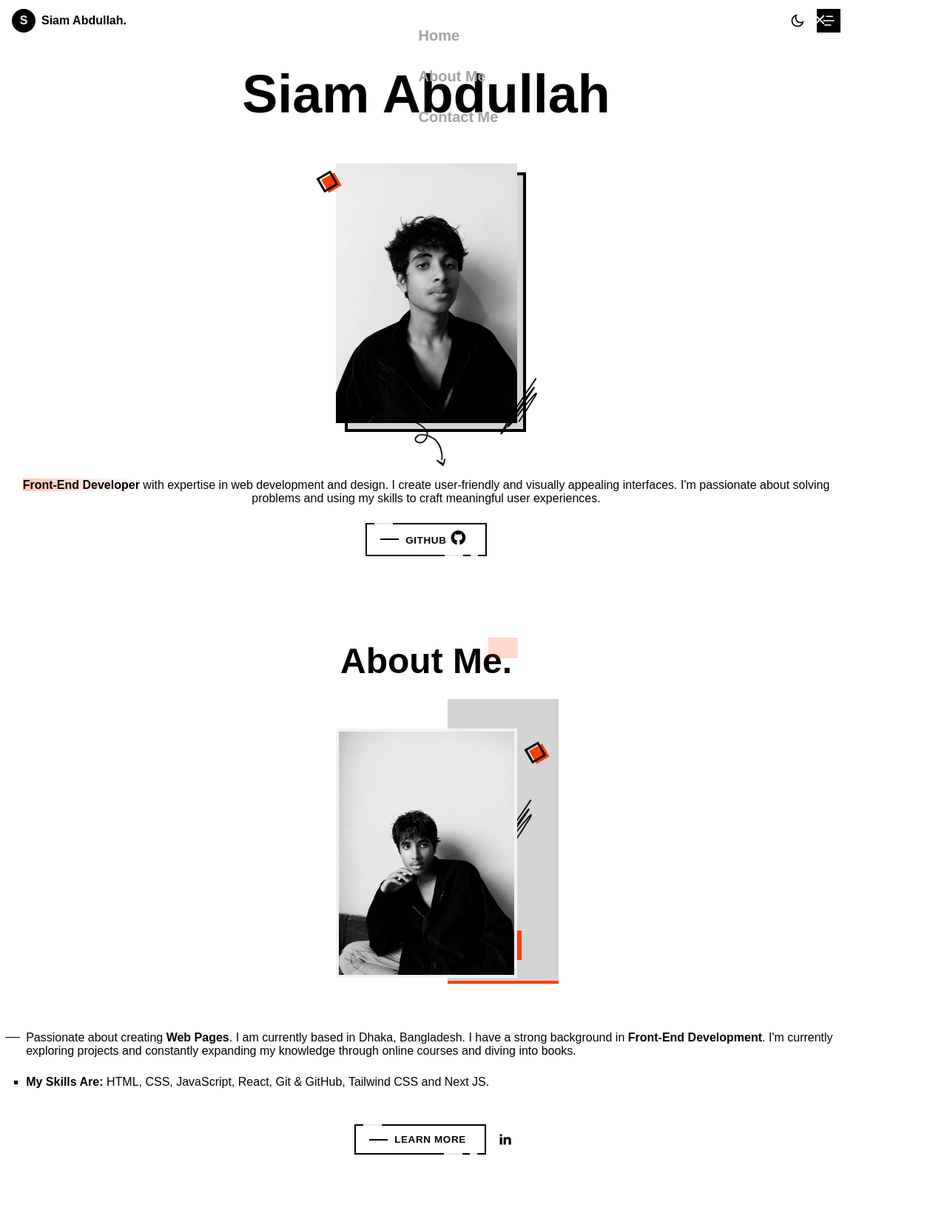
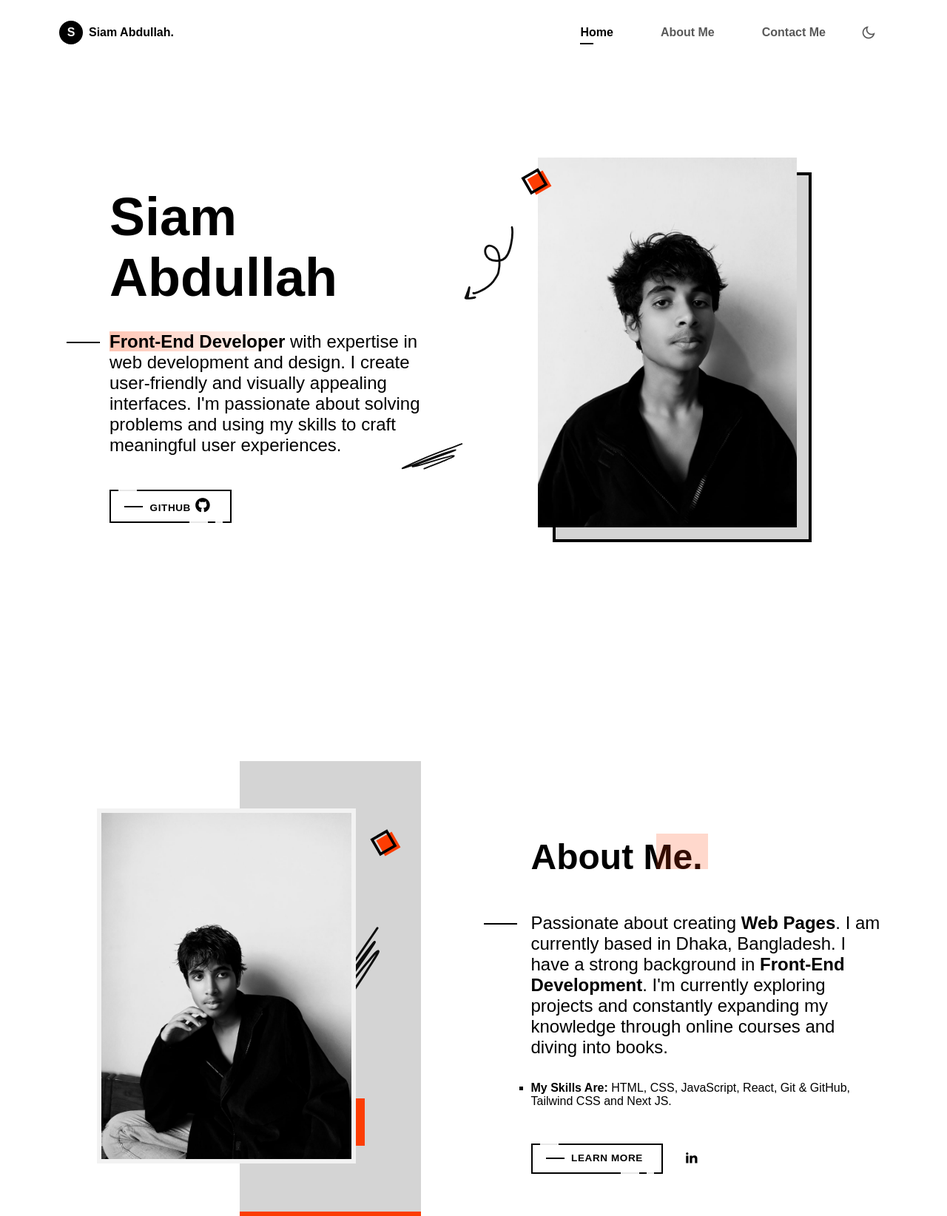
Before and after one commit to mrsiamabdullah/portfolio, a plain HTML site: page index.html in a window 1280 px wide. Shown: the top 1644 px of the page at 74% size. Drawn offline with nearby package versions, Linux system fonts and the light colour scheme; a web font is replaced by a local one.

Commit message:
responsiveness added

```diff
--- /dev/null
+++ b/CSS/global.css
@@ -0,0 +1,159 @@
+/* Global styles  */
+:root {
+  --header-height: 3.5rem;
+
+  /* Colors  */
+  /*Color mode HSL(hue, saturation, lightness)*/
+  --first-color: #fc3d03;
+  --black-color: #000000;
+  --black-color-light: #666666;
+  --white-color: #f2f2f2;
+  --title-color: #000000;
+  --text-color: #595959;
+  --text-color-light: #a3a3a3;
+  --body-color: #fff;
+  --container-color: #d4d4d4;
+
+  /* Font and typography  */
+  /*.5rem = 8px | 1rem = 16px ...*/
+  /* --------------------------------- */
+  font-family: "Bai Jamjuree", sans-serif;
+  --biggest-font-size: 2.5rem;
+  --h1-font-size: 1.75rem;
+  --h2-font-size: 1.25rem;
+  --h3-font-size: 1.125rem;
+  --normal-font-size: 0.938rem;
+  --small-font-size: 0.813rem;
+  --smaller-font-size: 0.75rem;
+
+  /* Font weight  */
+  --font-regular: 400;
+  --font-medium: 500;
+  --font-semi-bold: 600;
+  --font-bold: 700;
+
+  /* Z-indez  */
+  --z-tooltip: 10;
+  --z-fixed: 100;
+}
+
+/* Responsive typography */
+@media screen and (min-width: 1150px) {
+  :root {
+    --biggest-font-size: 4.5rem;
+    --h1-font-size: 3rem;
+    --h2-font-size: 1.5rem;
+    --h3-font-size: 1.25rem;
+    --normal-font-size: 1rem;
+    --small-font-size: 0.875rem;
+    --smaller-font-size: 0.813rem;
+  }
+}
+
+/* Base  */
+* {
+  box-sizing: border-box;
+  padding: 0;
+  margin: 0;
+}
+
+html {
+  scroll-behavior: smooth;
+}
+
+body {
+  font-family: var(--body-font);
+  font-size: var(--normal-font-size);
+  background-color: var(--body-color);
+  color: var(--text-color);
+  transition: background-color 0.4s;
+}
+
+h1,
+h2,
+h3,
+h4 {
+  color: var(--title-color);
+  font-weight: var(--font-bold);
+}
+
+ul {
+  list-style: none;
+}
+
+a {
+  text-decoration: none;
+}
+
+img {
+  display: block;
+  max-width: 100%;
+  height: auto;
+}
+
+/* Reusable CSS classes  */
+.container {
+  max-width: 1120px;
+  margin-inline: 1rem;
+}
+
+.grid {
+  display: grid;
+  gap: 1.5rem;
+}
+
+.section {
+  padding-block: 4rem 2.4rem;
+}
+
+.section__title-1,
+.section__title-2 {
+  position: relative;
+  font-size: var(--h1-font-size);
+  width: max-content;
+  margin: 0.75rem auto 2rem;
+}
+
+.section__title-1 span,
+.section__title-2 span {
+  z-index: 5;
+  position: relative;
+}
+
+.section__title-1::after,
+.section__title-2::after {
+  content: "";
+  width: 40px;
+  height: 28px;
+  background-color: #fc3d0333;
+  position: absolute;
+  top: -4px;
+  right: -8px;
+}
+
+.section__title-2::after {
+  top: initial;
+  bottom: -4px;
+}
+
+.geometric-box {
+  position: absolute;
+  width: 20px;
+  height: 20px;
+  background-color: var(--first-color);
+  rotate: -30deg;
+}
+
+.geometric-box::after {
+  content: "";
+  position: absolute;
+  width: 16px;
+  height: 16px;
+  border: 3px solid var(--black-color);
+  left: -5px;
+  top: -5px;
+}
+
+.main {
+  overflow: hidden;
+}
--- /dev/null
+++ b/CSS/responsive.css
@@ -0,0 +1,300 @@
+/* FOR SMALL DEVICES */
+@media screen and (max-width: 340px) {
+  .container {
+    margin-inline: 0.8rem;
+  }
+
+  .home__image {
+    width: 180px;
+  }
+
+  .about__image {
+    width: 180px;
+  }
+
+  .about__shadow {
+    height: 330px;
+    right: -2.5rem;
+  }
+
+  .contact__data {
+    width: 100%;
+  }
+
+  .contact__data .section__title-2 {
+    transform: translateX(0);
+  }
+}
+
+/* FOR MEDIUM DEVICES  */
+@media screen and (min-width: 576px) {
+  .home__container,
+  .about__container {
+    grid-template-columns: 350px;
+    justify-content: center;
+  }
+
+  .contact__data {
+    width: 350px;
+    padding: 4rem 1.5rem;
+    margin-inline: auto;
+  }
+
+  .contact__container {
+    grid-template-columns: 500px;
+    justify-content: center;
+  }
+
+  .contact__group {
+    grid-template-columns: repeat(1, 1fr);
+  }
+}
+
+/* FOR LARGE DEVICES  */
+@media screen and (min-width: 1150px) {
+  .container {
+    margin-inline: auto;
+  }
+
+  .section {
+    padding-block: 6rem 2rem;
+  }
+
+  .section__title-1::after,
+  .section__title-1::after {
+    width: 70px;
+    height: 48px;
+  }
+
+  .geometric-box {
+    transform: scale(1.2);
+  }
+
+  .nav {
+    height: calc(var(--header-height) + 2rem);
+    column-gap: 3rem;
+  }
+
+  .nav__close,
+  .nav__toggle,
+  .nav__title,
+  .nav__name {
+    display: none;
+  }
+
+  .nav__list {
+    flex-direction: row;
+    column-gap: 4rem;
+  }
+
+  .nav__menu {
+    margin-left: auto;
+  }
+
+  .nav__link {
+    color: var(--text-color);
+    font-size: var(--normal-font-size);
+  }
+
+  .nav__link:hover {
+    color: var(--title-color);
+  }
+
+  .nav__link::after {
+    background-color: var(--title-color);
+  }
+
+  .active-link {
+    color: var(--title-color);
+  }
+
+  .change-theme {
+    color: var(--text-color);
+  }
+
+  .change-theme:hover {
+    color: var(--title-color);
+  }
+
+  .home__container {
+    grid-template-columns: repeat(2, 460px);
+    gap: 2rem 4rem;
+    align-items: center;
+    padding-block: 5.5rem;
+  }
+
+  .home__profile {
+    grid-column: 2/3;
+    grid-row: 1/3;
+  }
+
+  .home__image {
+    width: 350px;
+  }
+
+  .home__shadow {
+    right: -1.25rem;
+    bottom: -1.25rem;
+    border: 4px solid var(--black-color);
+  }
+
+  .home__name,
+  .home__description {
+    text-align: initial;
+  }
+
+  .home__name {
+    align-self: flex-end;
+  }
+
+  .home__info {
+    margin-top: 0;
+    align-self: flex-start;
+  }
+
+  .home__description {
+    position: relative;
+    font-size: var(--h2-font-size);
+  }
+
+  .home__description::after {
+    content: "";
+    width: 45px;
+    height: 2px;
+    background-color: var(--title-color);
+    position: absolute;
+    left: 0;
+    top: 14px;
+    margin-left: -3.6rem;
+  }
+
+  .github_box {
+    display: block;
+    text-align: start;
+    margin-top: -4rem;
+  }
+
+  .home__arrow {
+    top: 4.5rem;
+    left: -8rem;
+    rotate: 70deg;
+    width: 75px;
+  }
+
+  .home__line {
+    left: -12rem;
+    bottom: 4.6rem;
+    width: 50px;
+    rotate: 35deg;
+  }
+
+  .about__container {
+    grid-template-columns: 440px 525px;
+    gap: 1rem 9rem;
+    align-items: center;
+    padding-block: 8rem;
+  }
+
+  .about__profile {
+    order: -1;
+    grid-row: 1/3;
+  }
+
+  .about__image {
+    width: 350px;
+  }
+
+  .about__img {
+    border: 6px solid var(--white-color);
+  }
+
+  .about__shadow {
+    width: 245px;
+    height: 615px;
+    top: -4rem;
+    right: -5.5rem;
+    border-bottom: 6px solid var(--first-color);
+  }
+
+  .about__profile .geometric-box {
+    left: 24rem;
+    top: 2.4rem;
+  }
+
+  .about__line {
+    width: 80px;
+    right: -2rem;
+    top: 10rem;
+  }
+
+  .about__box {
+    width: 64px;
+    height: 64px;
+    right: -0.75rem;
+  }
+
+  .about__container .section__title-1 {
+    align-self: flex-end;
+    margin-inline: 0;
+    transform: translateX(3rem);
+  }
+
+  .about__info {
+    align-self: flex-start;
+    padding-left: 3rem;
+  }
+
+  .linkedin__icon {
+    margin-left: 0.8rem;
+  }
+
+  .about__description {
+    font-size: var(--h2-font-size);
+    margin-bottom: 2rem;
+  }
+
+  .about__description::after {
+    width: 45px;
+    height: 2px;
+    left: -4rem;
+    top: 14px;
+  }
+
+  .about__button {
+    justify-content: initial;
+  }
+
+  .contact__container {
+    grid-template-columns: 445px 675px;
+    grid-template-rows: initial;
+    padding-block: 6rem;
+  }
+
+  .contact__mail {
+    grid-column: 2 / 3;
+    grid-row: 1 / 3;
+    padding: 7rem 5.5rem 6rem 7.5rem;
+    margin-top: 0;
+  }
+
+  .contact__title {
+    font-size: var(--h3-font-size);
+    text-align: initial;
+  }
+
+  .contact__form .contact__area {
+    height: 11rem;
+  }
+
+  .contact__button {
+    width: max-content;
+  }
+
+  .contact__data .geometric-box {
+    left: 19rem;
+  }
+
+  .contact__message {
+    bottom: -2rem;
+  }
+}
--- a/CSS/style.css
+++ b/CSS/style.css
@@ -1,163 +1,3 @@
-/* Global styles  */
-:root {
-  --header-height: 3.5rem;
-
-  /* Colors  */
-  /*Color mode HSL(hue, saturation, lightness)*/
-  --first-color: hsl(14, 98%, 50%);
-  --black-color: hsl(0, 0%, 0%);
-  --black-color-light: hsl(0, 0%, 40%);
-  --white-color: hsl(0, 0%, 95%);
-  --title-color: hsl(0, 0%, 0%);
-  --text-color: hsl(0, 0%, 35%);
-  --text-color-light: hsl(0, 0%, 64%);
-  --body-color: #fff;
-  --container-color: hsl(0, 0%, 83%);
-
-  /* Font and typography  */
-  /*.5rem = 8px | 1rem = 16px ...*/
-  /* --------------------------------- */
-  font-family: "Bai Jamjuree", sans-serif;
-  --biggest-font-size: 2.5rem;
-  --h1-font-size: 1.75rem;
-  --h2-font-size: 1.25rem;
-  --h3-font-size: 1.125rem;
-  --normal-font-size: 0.938rem;
-  --small-font-size: 0.813rem;
-  --smaller-font-size: 0.75rem;
-
-  /* Font weight  */
-  --font-regular: 400;
-  --font-medium: 500;
-  --font-semi-bold: 600;
-  --font-bold: 700;
-
-  /* Z-indez  */
-  --z-tooltip: 10;
-  --z-fixed: 100;
-}
-
-/* Responsive typography */
-@media screen and (min-width: 1150px) {
-  :root {
-    --biggest-font-size: 4.5rem;
-    --h1-font-size: 3rem;
-    --h2-font-size: 1.5rem;
-    --h3-font-size: 1.25rem;
-    --normal-font-size: 1rem;
-    --small-font-size: 0.875rem;
-    --smaller-font-size: 0.813rem;
-  }
-}
-
-/* Base  */
-* {
-  box-sizing: border-box;
-  padding: 0;
-  margin: 0;
-}
-
-html {
-  scroll-behavior: smooth;
-}
-
-body {
-  font-family: var(--body-font);
-  font-size: var(--normal-font-size);
-  background-color: var(--body-color);
-  color: var(--text-color);
-  transition: background-color 0.4s;
-}
-
-h1,
-h2,
-h3,
-h4 {
-  color: var(--title-color);
-  font-weight: var(--font-bold);
-}
-
-ul {
-  list-style: none;
-}
-
-a {
-  text-decoration: none;
-}
-
-img {
-  display: block;
-  max-width: 100%;
-  height: auto;
-}
-
-/* Reusable CSS classes  */
-.container {
-  max-width: 1120px;
-  margin-inline: 1rem;
-}
-
-.grid {
-  display: grid;
-  gap: 1.5rem;
-}
-
-.section {
-  padding-block: 4rem 2.4rem;
-}
-
-.section__title-1,
-.section__title-2 {
-  position: relative;
-  font-size: var(--h1-font-size);
-  width: max-content;
-  margin: 0.75rem auto 2rem;
-}
-
-.section__title-1 span,
-.section__title-2 span {
-  z-index: 5;
-  position: relative;
-}
-
-.section__title-1::after,
-.section__title-2::after {
-  content: "";
-  width: 40px;
-  height: 28px;
-  background-color: hsla(14, 98%, 50%, 0.2);
-  position: absolute;
-  top: -4px;
-  right: -8px;
-}
-
-.section__title-2::after {
-  top: initial;
-  bottom: -4px;
-}
-
-.geometric-box {
-  position: absolute;
-  width: 20px;
-  height: 20px;
-  background-color: var(--first-color);
-  rotate: -30deg;
-}
-
-.geometric-box::after {
-  content: "";
-  position: absolute;
-  width: 16px;
-  height: 16px;
-  border: 3px solid var(--black-color);
-  left: -5px;
-  top: -5px;
-}
-
-.main {
-  overflow: hidden;
-}
-
 /* HEADER AND NAVIGATION */
 .header {
   position: fixed;
@@ -211,7 +51,7 @@ img {
     position: fixed;
     top: -100%;
     left: 0;
-    background-color: hsla(0, 0%, 0%, 0.75);
+    background-color: #000000bf;
     width: 100%;
     padding-block: 1.2rem 2rem;
     text-align: center;
@@ -309,7 +149,16 @@ img {
 
 /* Shadow header  */
 .shadow-header {
-  box-shadow: 0 1px 16px hsla(0, 0%, 0%, 0.12);
+  box-shadow: 0 1px 16px #0000001f;
+}
+
+/* Active link  */
+.active-link {
+  color: var(--white-color);
+}
+
+.active-link::after {
+  width: 40%;
 }
 
 /* Theme  */
@@ -329,13 +178,13 @@ img {
 
 /* DARK THEME  */
 body.dark-theme {
-  --first-color: hsl(14, 80%, 50%);
+  --first-color: #e64919;
   --black-color: #fff;
-  --black-color-light: hsl(0, 0%, 30%);
-  --title-color: hsl(0, 0%, 95%);
-  --text-color: hsl(0, 0%, 70%);
-  --body-color: hsl(0, 0%, 8%);
-  --container-color: hsl(0, 0%, 12%);
+  --black-color-light: #4d4d4d;
+  --title-color: #f2f2f2;
+  --text-color: #b3b3b3;
+  --body-color: #141414;
+  --container-color: #1f1f1f;
 
   .submit__button {
     color: #000;
@@ -409,12 +258,12 @@ body.dark-theme {
 }
 
 .dark-theme .shadow-header {
-  box-shadow: 0 1px 12px hsla(0, 0%, 0%, 0.6);
+  box-shadow: 0 1px 12px #00000099;
 }
 
 .dark-theme .section__title-1::after,
 .dark-theme .section__title-2::after {
-  background-color: hsla(14, 70%, 50%, 0.2);
+  background-color: #d9502633;
 }
 
 .dark-theme :is(.home__arrow, .home__line, .about__line) {
@@ -426,15 +275,15 @@ body.dark-theme {
 }
 
 .dark-theme::-webkit-scrollbar {
-  background-color: hsl(0, 0%, 20%);
+  background-color: #333333;
 }
 
 .dark-theme::-webkit-scrollbar-thumb {
-  background-color: hsl(0, 0%, 30%);
+  background-color: #4d4d4d;
 }
 
 .dark-theme::-webkit-scrollbar-thumb:hover {
-  background-color: hsl(0, 0%, 40%);
+  background-color: #666666;
 }
 /* HOME SECTION  */
 .home__container {
@@ -512,11 +361,7 @@ body.dark-theme {
 }
 
 .home__description b {
-  background: linear-gradient(
-    90deg,
-    hsla(14, 98%, 50%, 0.3),
-    hsla(14, 98%, 50%, 0)
-  );
+  background: linear-gradient(90deg, #fc3d034d, #fc3d0300);
 }
 
 .github_box {
--- a/index.html
+++ b/index.html
@@ -5,7 +5,9 @@
     <meta name="viewport" content="width=device-width, initial-scale=1.0" />
     <title>Siam Abdullah | Front-end Developer</title>
     <!-- CSS LINK  -->
+    <link rel="stylesheet" href="CSS/global.css" />
     <link rel="stylesheet" href="CSS/style.css" />
+    <link rel="stylesheet" href="CSS/responsive.css" />
     <!-- REMIXICON  -->
     <link
       rel="stylesheet"
@@ -41,14 +43,14 @@
 
           <ul class="nav__list">
             <li class="nav__item">
-              <a href="#home" class="nav__link">Home</a>
+              <a href="#home" class="nav__link active-link">Home</a>
             </li>
 
             <li class="nav__item">
               <a href="#about" class="nav__link">About Me</a>
             </li>
 
-            <li class="nav__item">
+            <li class="nav__item contact__link">
               <a href="#contact" class="nav__link nav__link-button"
                 >Contact Me</a
               >
@@ -274,6 +276,9 @@
             <a href="https://www.instagram.com/mrsiamabdullah/" target="_blank"
               ><i class="ri-instagram-line"></i
             ></a>
+            <a href="https://twitter.com/mrsiamabdullah" target="_blank">
+              <i class="ri-twitter-fill"></i>
+            </a>
             <a
               href="https://www.linkedin.com/in/mrsiamabdullah/"
               target="_blank"
--- a/script.js
+++ b/script.js
@@ -37,6 +37,29 @@ let shadowHeader = () => {
     : header.classList.remove("shadow-header");
 };
 window.addEventListener("scroll", shadowHeader);
+
+// SCROLL SECTIONS ACTIVE LINK
+let sections = document.querySelectorAll("section[id]");
+
+let scrollActive = () => {
+  let scrollDown = window.scrollY;
+
+  sections.forEach((current) => {
+    let sectionHeight = current.offsetHeight,
+      sectionTop = current.offsetTop - 58,
+      sectionId = current.getAttribute("id"),
+      sectionsClass = document.querySelector(
+        ".nav__menu a[href*=" + sectionId + "]"
+      );
+
+    if (scrollDown > sectionTop && scrollDown <= sectionTop + sectionHeight) {
+      sectionsClass.classList.add("active-link");
+    } else {
+      sectionsClass.classList.remove("active-link");
+    }
+  });
+};
+window.addEventListener("scroll", scrollActive);
 
 // EMAIL SEND
 let contactForm = document.getElementById("contact-form"),
```
